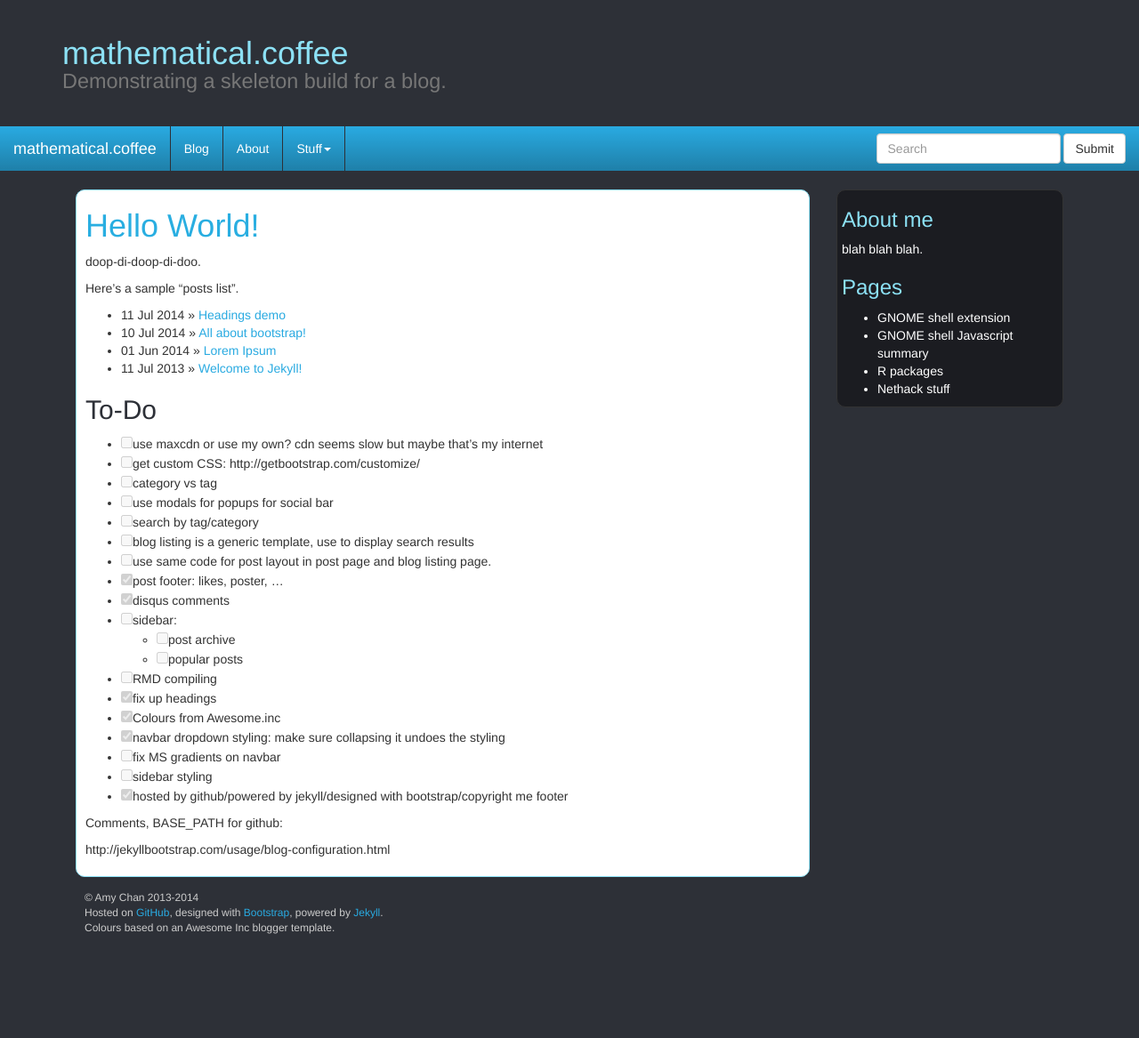
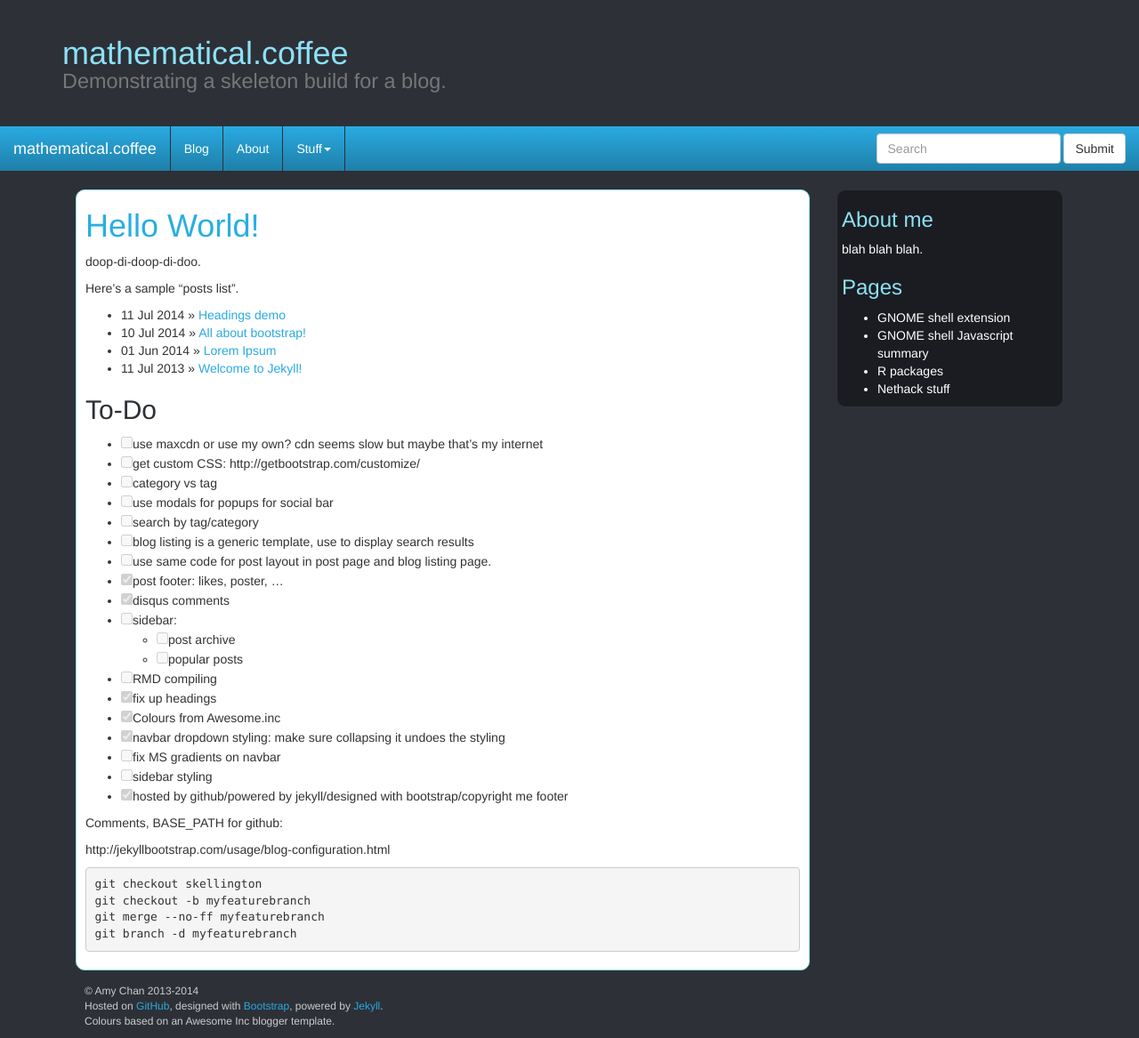
Before and after one commit to mathematicalcoffee/mathematicalcoffee.github.io, a Jekyll site: the page built from index.md, in a window 1280 px wide. Shown: the whole page at 89% size. Built offline with Jekyll 4.4.1, drawn with Linux system fonts in a browser that asks for light colours; nearby versions of some CDN libraries; comment, search, counter and statistics services are not loaded; before the commit the page ends 1062 px from its top, so only the background shows below that.

Commit message:
git reminders

````diff
--- a/index.md
+++ b/index.md
@@ -39,3 +39,10 @@ Here's a sample "posts list".
 Comments, BASE_PATH for github:
 
 http://jekyllbootstrap.com/usage/blog-configuration.html
+
+```
+git checkout skellington
+git checkout -b myfeaturebranch
+git merge --no-ff myfeaturebranch
+git branch -d myfeaturebranch
+```
````
